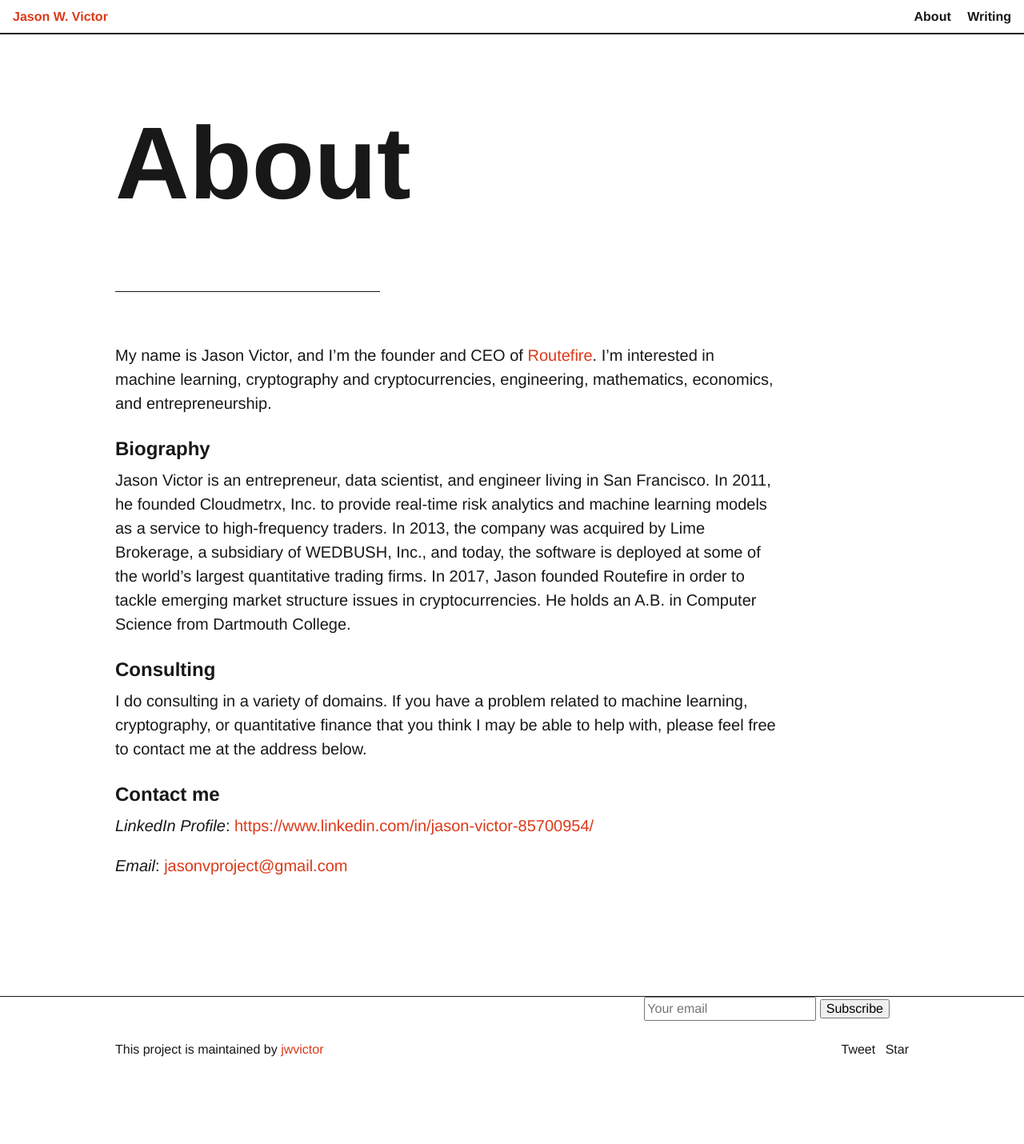
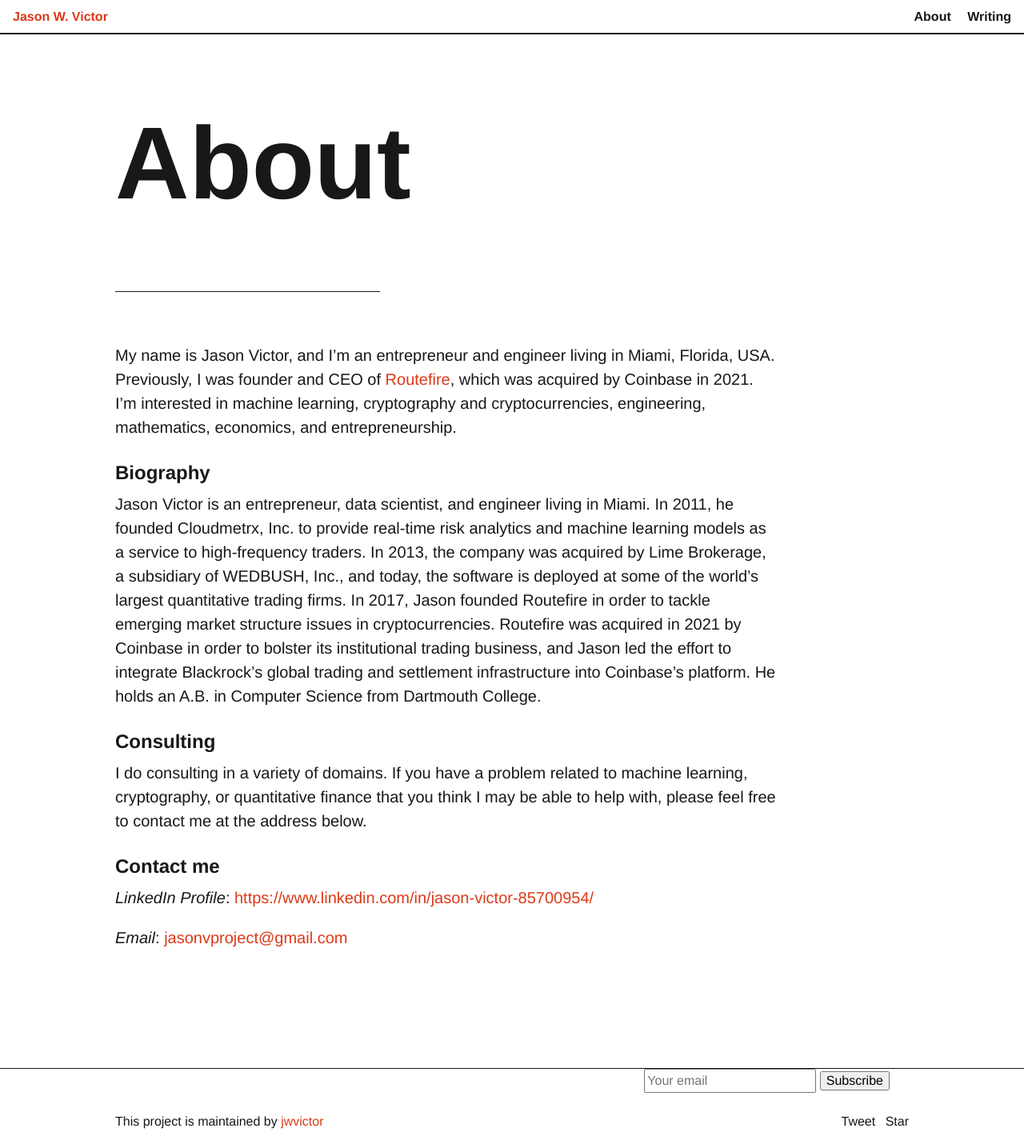
Before and after one commit to jwvictor/jwvictor.github.io, a Jekyll site: the page built from about.md, in a window 1280 px wide. Shown: the whole page at 80% size. Built offline with Jekyll 4.4.1, drawn with Linux system fonts in a browser that asks for light colours; comment, search, counter and statistics services are not loaded; before the commit the page ends 1340 px from its top, so only the background shows below that.

Commit message:
about update

```diff
--- a/about.md
+++ b/about.md
@@ -7,12 +7,12 @@
 <script src="https://code.jquery.com/jquery-3.5.1.min.js"></script>
 <script src="https://zetabase.io/static/assets/js/zetabase.js" type="text/javascript"></script>
 
-My name is Jason Victor, and I'm the founder and CEO of [Routefire](https://routefire.io/). I'm interested in machine learning, cryptography and cryptocurrencies, engineering, mathematics, economics, and entrepreneurship.
+My name is Jason Victor, and I'm an entrepreneur and engineer living in Miami, Florida, USA. Previously, I was founder and CEO of [Routefire](https://routefire.io/), which was acquired by Coinbase in 2021. I'm interested in machine learning, cryptography and cryptocurrencies, engineering, mathematics, economics, and entrepreneurship.
 
 
 ### Biography
 
-Jason Victor is an entrepreneur, data scientist, and engineer living in San Francisco. In 2011, he founded Cloudmetrx, Inc. to provide real-time risk analytics and machine learning models as a service to high-frequency traders. In 2013, the company was acquired by Lime Brokerage, a subsidiary of WEDBUSH, Inc., and today, the software is deployed at some of the world's largest quantitative trading firms. In 2017, Jason founded Routefire in order to tackle emerging market structure issues in cryptocurrencies. He holds an A.B. in Computer Science from Dartmouth College.
+Jason Victor is an entrepreneur, data scientist, and engineer living in Miami. In 2011, he founded Cloudmetrx, Inc. to provide real-time risk analytics and machine learning models as a service to high-frequency traders. In 2013, the company was acquired by Lime Brokerage, a subsidiary of WEDBUSH, Inc., and today, the software is deployed at some of the world's largest quantitative trading firms. In 2017, Jason founded Routefire in order to tackle emerging market structure issues in cryptocurrencies. Routefire was acquired in 2021 by Coinbase in order to bolster its institutional trading business, and Jason led the effort to integrate Blackrock's global trading and settlement infrastructure into Coinbase's platform. He holds an A.B. in Computer Science from Dartmouth College.
 
 ### Consulting
 
```
